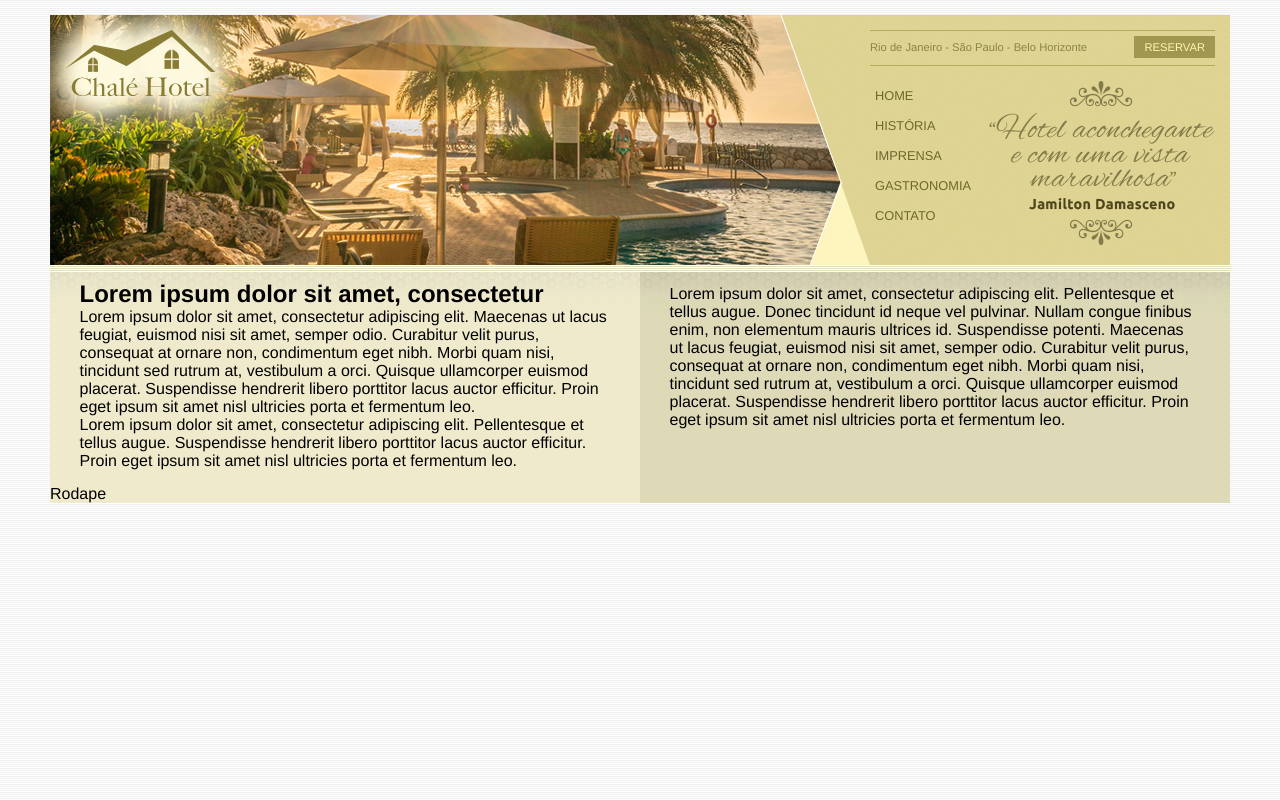
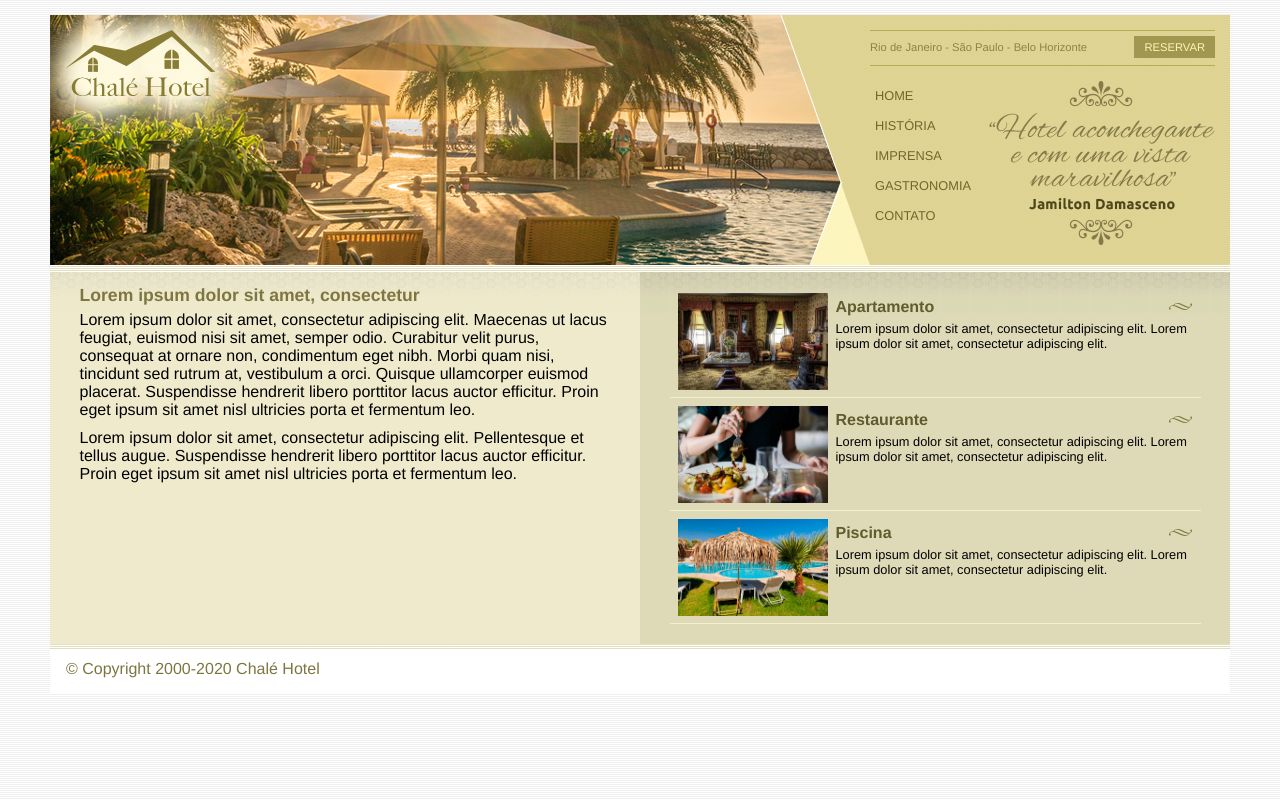
Before and after one commit to gutoagain/chale-hotel-jul24, a plain HTML site: page index.html in a window 1280 px wide. Drawn offline with Linux system fonts and the light colour scheme.

Commit message:
final página inicial chalé hotel

```diff
--- a/css/estilo.css
+++ b/css/estilo.css
@@ -144,4 +144,50 @@ ul#navegacao a:hover {
 
 #rodape {
     clear: both;
+    padding: 16px;
+    background: #fff url(../imagens/bg-rodape.png) repeat-x top;
+    color: #7d7640;
 }
+
+/*Formatação de textos*/
+
+h2 {
+    color: #7d7640;
+    font-size: 1.1em;
+    padding: 5px 0px;
+}
+
+p {
+    font-size: 1em;
+    margin-bottom: 10px;
+}
+
+/*Formatação de area lateral*/
+
+#beneficios li {
+    padding: 8px;
+    border-bottom: 1px solid #f3efcb;
+    height: 6em;
+}
+
+#beneficios li a img {
+    float: left;
+    margin-right: 8px;
+}
+
+#beneficios li a p {
+    color: #000;
+    font-size: 0.8em;
+}
+
+#beneficios li a h3 {
+    font-size: 1em;
+    color: #615b2d;
+    padding: 5px 0;
+    background: url(../imagens/ornamento.png) no-repeat center right;
+}
+
+#beneficios li:hover {
+    background: #f6f3d6;
+    cursor: pointer;
+}
--- a/index.html
+++ b/index.html
@@ -64,14 +64,41 @@
 
         <div id="area-lateral">
             <div class="conteudo">
-                <p>
-                    Lorem ipsum dolor sit amet, consectetur adipiscing elit. Pellentesque et tellus augue. Donec tincidunt id neque vel pulvinar. Nullam congue finibus enim, non elementum mauris ultrices id. Suspendisse potenti. Maecenas ut lacus feugiat, euismod nisi sit amet, semper odio. Curabitur velit purus, consequat at ornare non, condimentum eget nibh. Morbi quam nisi, tincidunt sed rutrum at, vestibulum a orci. Quisque ullamcorper euismod placerat. Suspendisse hendrerit libero porttitor lacus auctor efficitur. Proin eget ipsum sit amet nisl ultricies porta et fermentum leo.
-                </p>
+                <ul id="beneficios">
+                    <li>
+                        <a href="">
+                            <img src="imagens/apartamento.jpg" width="150" alt="Apartamento">
+                            <h3>Apartamento</h3>
+                            <p>Lorem ipsum dolor sit amet, consectetur adipiscing elit.
+                                Lorem ipsum dolor sit amet, consectetur adipiscing elit.</p>
+                        </a>
+                    </li>
+
+                    <li>
+                        <a href="">
+                            <img src="imagens/restaurante.jpg" width="150" alt="Restaurante">
+                            <h3>Restaurante</h3>
+                            <p>Lorem ipsum dolor sit amet, consectetur adipiscing elit.
+                                Lorem ipsum dolor sit amet, consectetur adipiscing elit.</p>
+                        </a>
+                    </li>
+
+                    <li>
+                        <a href="">
+                            <img src="imagens/piscina.jpg" width="150" alt="Piscina">
+                            <h3>Piscina</h3>
+                            <p>Lorem ipsum dolor sit amet, consectetur adipiscing elit.
+                                Lorem ipsum dolor sit amet, consectetur adipiscing elit.</p>
+                        </a>
+                    </li>
+                </ul>
             </div>
         </div>
 
         <div id="rodape">
-            Rodape
+            <span>
+                &copy; Copyright 2000-2020 Chalé Hotel
+            </span>
         </div>
 
     </div><!--fim container-->
```
